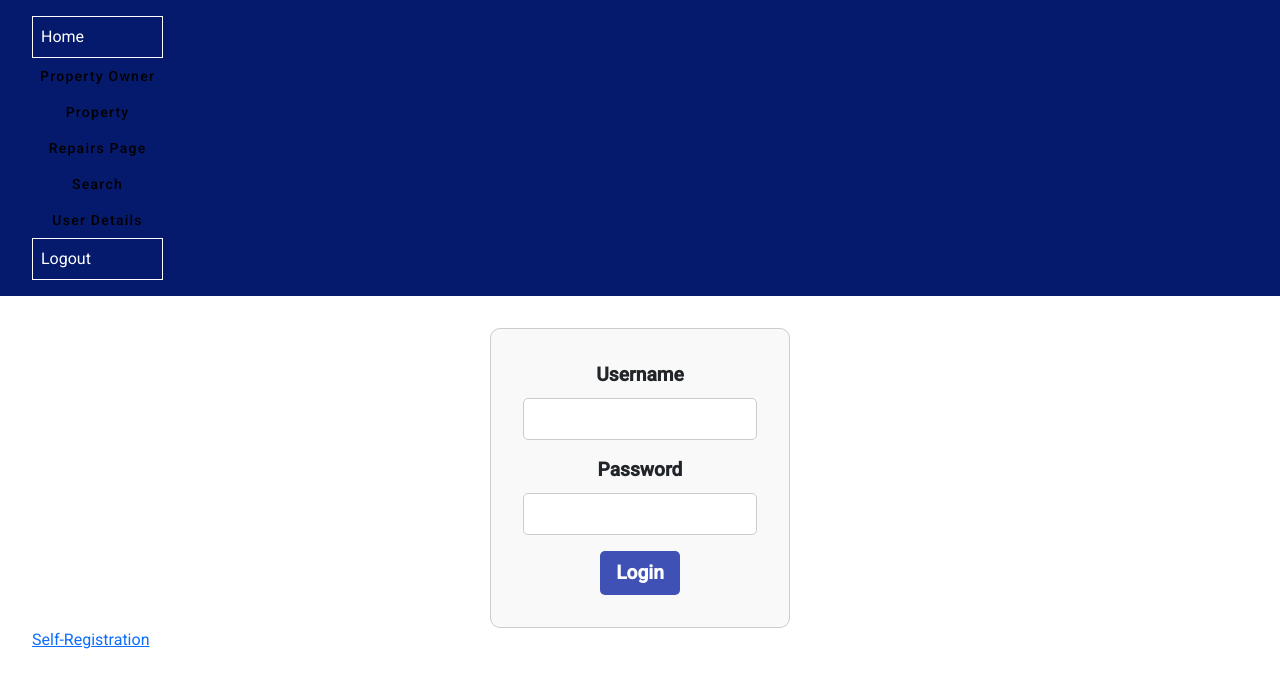
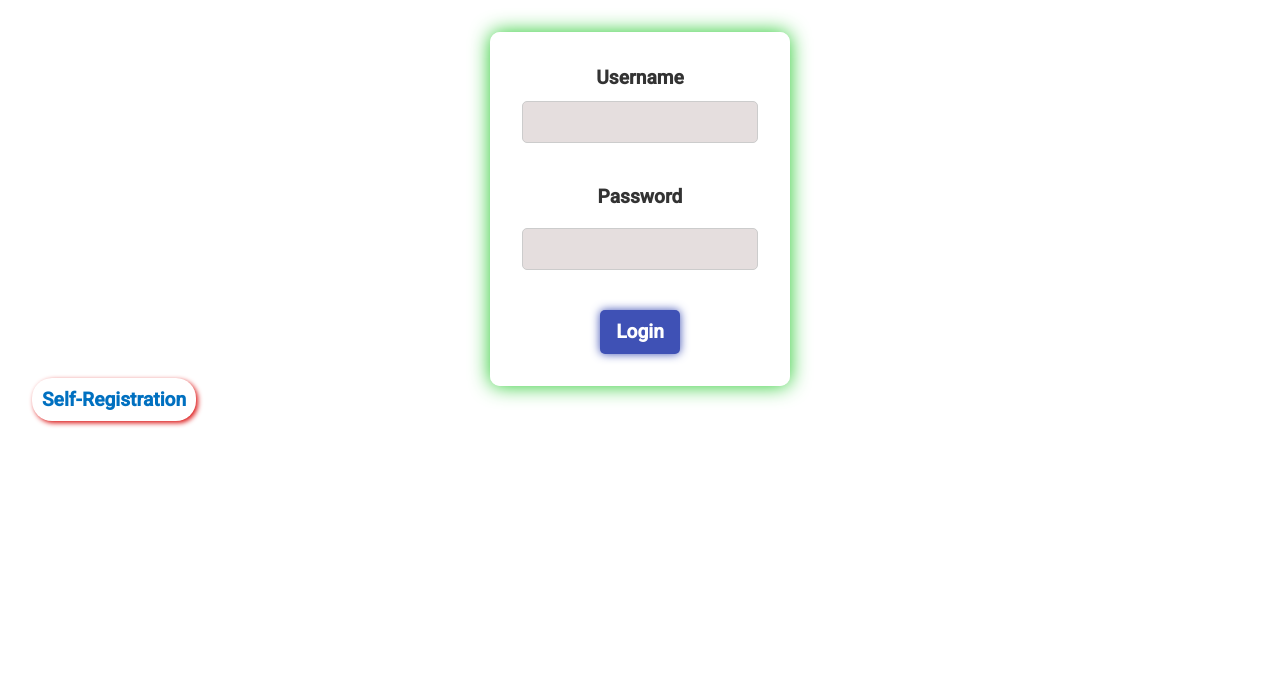
Before and after one commit to vavpan/FrontendTechnikon, an Angular app: page /login in a window 1280 px wide. Shown: the top 688 px of the page. Built offline with nearby package versions, Linux system fonts and the light colour scheme.

Commit message:
login modified

```diff
--- a/src/app/app.component.html
+++ b/src/app/app.component.html
@@ -1,14 +1,13 @@
 <!-- Navbar -->
-<nav class="navbar">
+<nav class="navbar" *ngIf="authenticationService.isAuthenticated()">
   <ul class="navbar-nav">
     <li class="nav-item"><a routerLink="/home">Home</a></li>
 
-    <ng-container *ngIf="authenticationService.isAdmin()">
       <button mat-button [matMenuTriggerFor]="adminMenu">Administrator</button>
       <mat-menu #adminMenu="matMenu">
         <button mat-menu-item routerLink="/administrator-homepage">Administrator Homepage</button>
       </mat-menu>
-    </ng-container>
+
 
 
 
--- a/src/app/components/login/login.component.css
+++ b/src/app/components/login/login.component.css
@@ -4,15 +4,29 @@
   padding: 20px;
   border: 1px solid #ddd;
   border-radius: 10px;
+  background-size: cover;
+  background-position: center;
+  box-shadow: 0px 0px 20px #ccc;
+  display: flex;
+  flex-direction: column;
+  align-items: center;
+  justify-content: center;
 }
 
 .login-title {
   text-align: center;
   margin-bottom: 20px;
+  color: #fff;
+  font-size: 2rem;
+  text-shadow: 2px 2px #000;
 }
+
 
   .form-group {
     margin-bottom: 20px;
+    display: flex;
+    flex-direction: column;
+    align-items: center;
   }
 
   .form-control {
@@ -20,24 +34,34 @@
     border: none;
     padding: 10px;
     box-shadow: 0px 0px 10px #ddd;
+    background-color: rgba(255, 255, 255, 0.8);
+    transition: all 0.2s ease-in-out;
+  }
+
+  .form-control:focus {
+    background-color: #fff;
+    outline: none;
+    box-shadow: 0px 0px 10px #3f51b5;
 }
 
   .btn-primary {
     background-color: #1100ff;
     border-radius: 4px;
-    color: rgb(190, 219, 21);
+    color: #fff;
     font-size: 1.2rem;
     font-weight: 600;
     padding: 12px 24px;
     text-transform: uppercase;
-    transition: background-color 0.2s ease-in-out;
+    transition: all 0.2s ease-in-out;
+    box-shadow: 0px 0px 10px #1100ff;
 
   }
 
   .btn-primary:hover {
     background-color: #3300ff;
     cursor: pointer;
-    color: white;
+    color: #fff;
+    transform: scale(1.1);
     }
 
 
@@ -46,10 +70,15 @@ form {
   width: 300px;
   margin: 0 auto;
   padding: 2rem;
-  border: 1px solid #ccc;
+  border: none;
   border-radius: 10px;
-  background-color: #f9f9f9;
+  background-color: rgba(255, 255, 255, 0.8);
   text-align: center;
+  box-shadow: 0px 0px 20px rgb(34, 201, 42);
+  display: flex;
+  flex-direction: column;
+  align-items: center;
+  justify-content: center;
 }
 
 label {
@@ -57,6 +86,7 @@ label {
   font-weight: bold;
   margin-bottom: 0.5rem;
   display: block;
+  color: #333;
 }
 
 input {
@@ -65,6 +95,8 @@ input {
   margin-bottom: 1rem;
   border: 1px solid #ccc;
   border-radius: 5px;
+  background-color: rgba(223, 214, 214, 0.8);
+  transition: all 0.2s ease-in-out;
 }
 
 button[type="submit"] {
@@ -76,8 +108,50 @@ button[type="submit"] {
   font-size: 1.2rem;
   font-weight: bold;
   cursor: pointer;
+  transition: all 0.2s ease-in-out;
+  box-shadow: 0px 0px 10px #3f51b5;
 }
 
 button[type="submit"]:hover {
   background-color: #6d4c41;
+  transform: scale(1.1);
+  box-shadow: 0px 0px 20px #6d4c41;
 }
+
+a[routerLink='/self-registration'] {
+  text-decoration: none;
+  color: #0070C0;
+  font-size: 1.2em;
+  font-weight: bold;
+  text-shadow: 2px 2px #ffffff;
+  transition: all 0.2s ease-in-out;
+  padding: 10px;
+  border-radius: 20px;
+  box-shadow: 2px 2px 5px #db1414;
+}
+
+a[routerLink='/self-registration']:hover {
+  color: #1a1b19;
+  transform: scale(1.1);
+  box-shadow: 2px 2px 10px #23ff77;
+}
+
+.fa-user-plus {
+  font-size: 1.5em;
+  margin-right: 10px;
+  color: #3f51b5;
+  transition: all 0.2s ease-in-out;
+}
+
+.fa-user-plus:hover {
+  color: #6d4c41;
+  transform: scale(1.1);
+}
+
+a:hover {
+  color: #00bcd4;
+}
+
+span {
+  margin-left: 50px;
+}
--- a/src/app/services/authentication/AuthenticationService.ts
+++ b/src/app/services/authentication/AuthenticationService.ts
@@ -66,4 +66,6 @@ isAdmin(): boolean {
   return localStorage.getItem('role') === 'ADMIN';
 }
 
+
+
 }
--- a/src/app/services/user/user-service.service.ts
+++ b/src/app/services/user/user-service.service.ts
@@ -1,3 +1,4 @@
+import { AuthenticationService } from 'src/app/services/authentication/AuthenticationService';
 import { Injectable } from '@angular/core';
 import { BehaviorSubject } from 'rxjs';
 
@@ -8,9 +9,14 @@ export class UserService {
   private currentUserSubject = new BehaviorSubject<string>('');
   public currentUser = this.currentUserSubject.asObservable();
 
-  constructor() { }
+  constructor(private service: AuthenticationService) { }
 
   setCurrentUser(user: string) {
       this.currentUserSubject.next(user);
   }
+
+  isAuthenticated(): boolean {
+    return this.service.isAuthenticated();
+  }
+
 }
```
Lines whose indentation alone changed are shown as unchanged.
